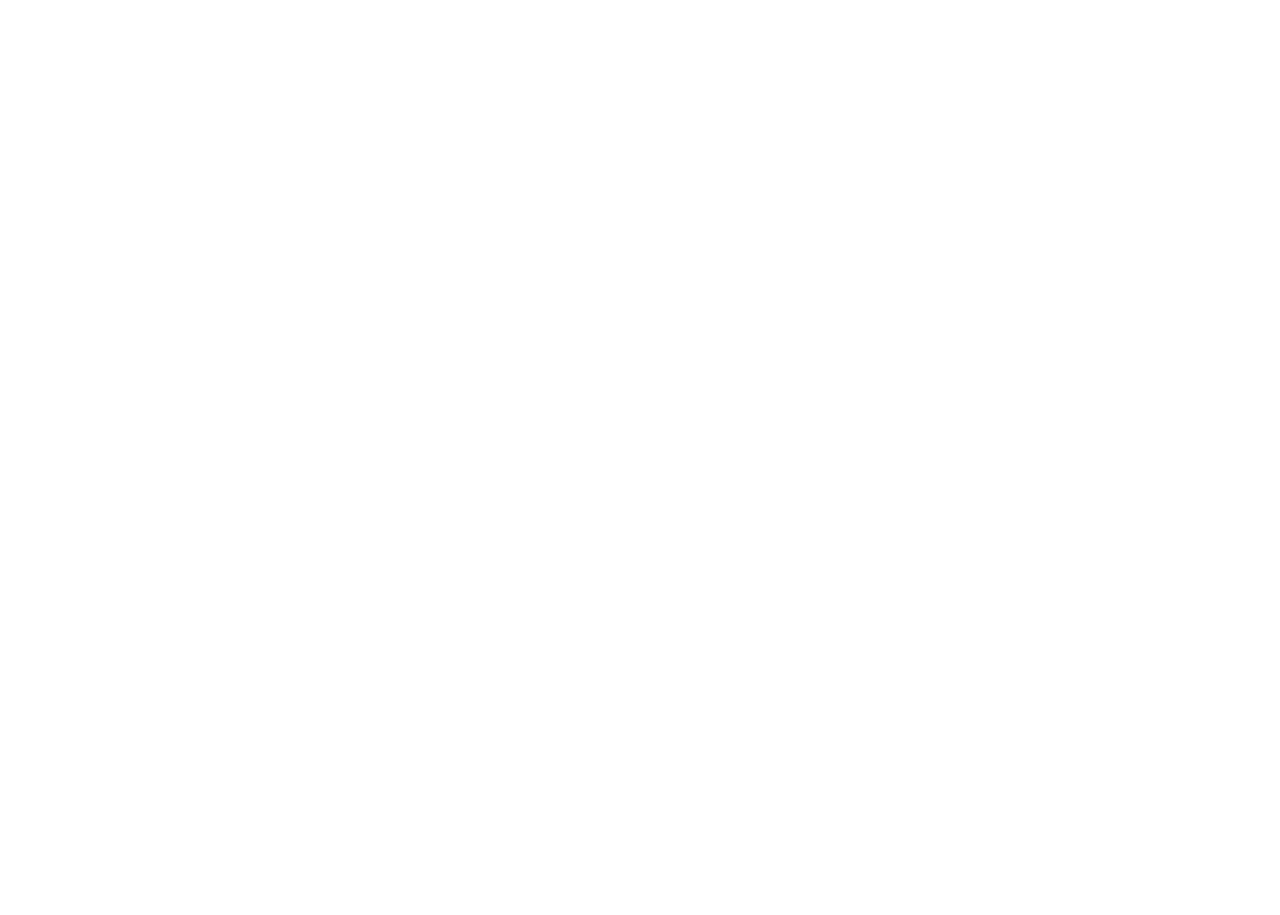
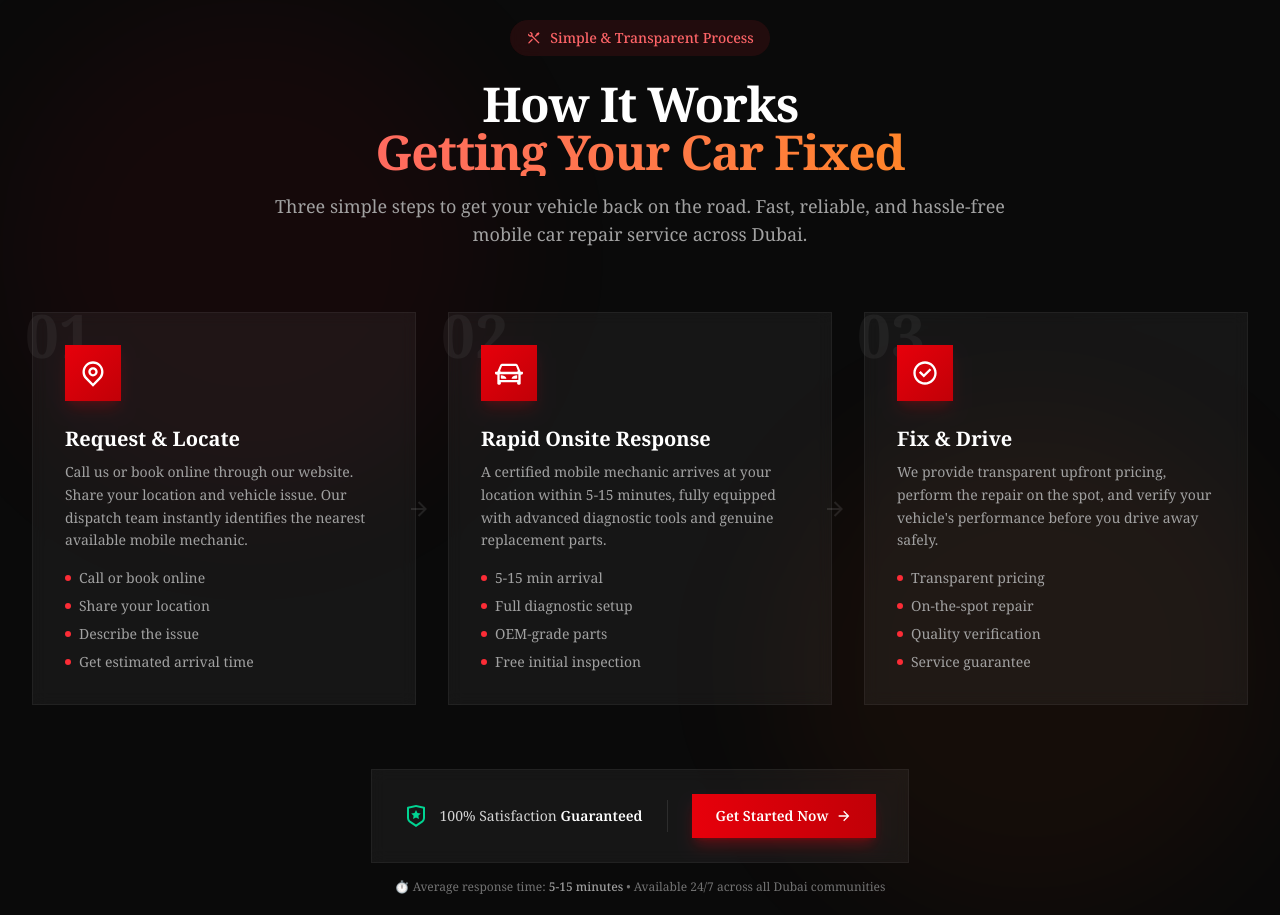
Before and after one commit to imam-hossain-wd/fixgo-car-repair-dubai, a Next.js app: page / in a window 1280 px wide. Shown: the part 800-1715 px from the top of the page. Before the commit the page ends 800 px from the top, so only its background shows below. Built offline with nearby package versions, Linux system fonts and the light colour scheme.

Commit message:
added how it works section

```diff
--- a/Pages/HomePage/HomePage.tsx
+++ b/Pages/HomePage/HomePage.tsx
@@ -1,10 +1,12 @@
 import Hero from "@/components/View/Hero/Hero";
+import HowItWorks from "@/components/View/HowItWorks/HowItWorks";
 
 
 export default function HomePage() {
     return (
         <div>
             <Hero />
+            <HowItWorks />
         </div>
     )
 }
--- /dev/null
+++ b/components/View/HowItWorks/HowItWorks.tsx
@@ -0,0 +1,171 @@
+"use client";
+
+import {
+  RiMapPinLine,
+  RiCarLine,
+  RiCheckboxCircleLine,
+  RiArrowRightLine,
+  RiRoadsterLine,
+  RiToolsLine,
+  RiShieldStarLine
+} from "@remixicon/react";
+import Link from "next/link";
+
+const HowItWorks = () => {
+  const steps = [
+    {
+      number: "01",
+      icon: RiMapPinLine,
+      title: "Request & Locate",
+      description: "Call us or book online through our website. Share your location and vehicle issue. Our dispatch team instantly identifies the nearest available mobile mechanic.",
+      details: [
+        "Call or book online",
+        "Share your location",
+        "Describe the issue",
+        "Get estimated arrival time"
+      ]
+    },
+    {
+      number: "02",
+      icon: RiRoadsterLine,
+      title: "Rapid Onsite Response",
+      description: "A certified mobile mechanic arrives at your location within 5-15 minutes, fully equipped with advanced diagnostic tools and genuine replacement parts.",
+      details: [
+        "5-15 min arrival",
+        "Full diagnostic setup",
+        "OEM-grade parts",
+        "Free initial inspection"
+      ]
+    },
+    {
+      number: "03",
+      icon: RiCheckboxCircleLine,
+      title: "Fix & Drive",
+      description: "We provide transparent upfront pricing, perform the repair on the spot, and verify your vehicle's performance before you drive away safely.",
+      details: [
+        "Transparent pricing",
+        "On-the-spot repair",
+        "Quality verification",
+        "Service guarantee"
+      ]
+    }
+  ];
+
+  return (
+    <section className="relative overflow-hidden bg-neutral-950 py-5">
+      {/* Background Decorations */}
+      <div className="absolute inset-0">
+        <div className="absolute left-0 top-0 h-[500px] w-[500px] rounded-full bg-red-600/5 blur-3xl" />
+        <div className="absolute bottom-0 right-0 h-[500px] w-[500px] rounded-full bg-orange-600/5 blur-3xl" />
+      </div>
+
+      <div className="relative mx-auto max-w-7xl px-4 sm:px-6 lg:px-8">
+        {/* Section Header */}
+        <div className="mx-auto max-w-3xl text-center">
+          {/* Badge */}
+          <div className="inline-flex items-center gap-2 rounded-full bg-red-500/10 px-4 py-2 text-sm font-medium text-red-400 backdrop-blur-sm">
+            <RiToolsLine className="h-4 w-4" />
+            Simple & Transparent Process
+          </div>
+
+          <h2 className="mt-6 font-serif text-3xl font-bold tracking-tight text-white sm:text-4xl lg:text-5xl">
+            How It Works
+            <span className="block bg-gradient-to-r from-red-400 to-orange-400 bg-clip-text text-transparent">
+              Getting Your Car Fixed
+            </span>
+          </h2>
+
+          <p className="mt-4 text-lg text-neutral-400">
+            Three simple steps to get your vehicle back on the road. Fast, reliable,
+            and hassle-free mobile car repair service across Dubai.
+          </p>
+        </div>
+
+        {/* Steps Grid */}
+        <div className="mt-16 grid gap-8 md:grid-cols-2 lg:grid-cols-3">
+          {steps.map((step, index) => {
+            const Icon = step.icon;
+            const isLast = index === steps.length - 1;
+
+            return (
+              <div
+                key={step.number}
+                className="group relative flex flex-col rounded-2xl border border-white/5 bg-white/5 p-8 backdrop-blur-sm transition-all duration-300 hover:border-red-500/30 hover:bg-white/10 hover:shadow-xl hover:shadow-red-500/5"
+              >
+                {/* Step Number - Top Left */}
+                <div className="absolute -left-2 -top-2 text-6xl font-bold text-white/5 transition-colors duration-300 group-hover:text-red-500/20">
+                  {step.number}
+                </div>
+
+                {/* Icon */}
+                <div className="relative mb-6 inline-flex h-14 w-14 items-center justify-center rounded-xl bg-gradient-to-br from-red-600 to-red-700 shadow-lg shadow-red-600/20">
+                  <Icon className="h-7 w-7 text-white" />
+                </div>
+
+                {/* Content */}
+                <div className="relative z-10">
+                  <h3 className="text-xl font-bold text-white">
+                    {step.title}
+                  </h3>
+                  <p className="mt-2 text-sm leading-relaxed text-neutral-400">
+                    {step.description}
+                  </p>
+
+                  {/* Details List */}
+                  <ul className="mt-4 space-y-2">
+                    {step.details.map((detail) => (
+                      <li
+                        key={detail}
+                        className="flex items-center gap-2 text-sm text-neutral-400"
+                      >
+                        <span className="inline-block h-1.5 w-1.5 rounded-full bg-red-500" />
+                        {detail}
+                      </li>
+                    ))}
+                  </ul>
+                </div>
+
+                {/* Arrow Connector for Desktop */}
+                {!isLast && (
+                  <div className="absolute -right-4 top-1/2 hidden -translate-y-1/2 lg:block">
+                    <RiArrowRightLine className="h-6 w-6 text-white/10" />
+                  </div>
+                )}
+
+                {/* Bottom Border Accent */}
+                <div className="absolute bottom-0 left-0 h-0.5 w-0 bg-gradient-to-r from-red-600 to-orange-500 transition-all duration-500 group-hover:w-full" />
+              </div>
+            );
+          })}
+        </div>
+
+        {/* Bottom CTA */}
+        <div className="mt-16 text-center">
+          <div className="inline-flex flex-wrap items-center justify-center gap-6 rounded-2xl border border-white/5 bg-white/5 px-8 py-6 backdrop-blur-sm">
+            <div className="flex items-center gap-3">
+              <RiShieldStarLine className="h-6 w-6 text-emerald-400" />
+              <span className="text-sm text-neutral-300">
+                100% Satisfaction <span className="font-semibold text-white">Guaranteed</span>
+              </span>
+            </div>
+            <div className="hidden h-8 w-px bg-white/10 lg:block" />
+            <Link
+              href="/contact"
+              className="group inline-flex items-center gap-2 rounded-lg bg-gradient-to-r from-red-600 to-red-700 px-6 py-3 text-sm font-semibold text-white shadow-lg shadow-red-600/30 transition-all duration-300 hover:scale-105 hover:shadow-red-600/50"
+            >
+              <span>Get Started Now</span>
+              <RiArrowRightLine className="h-4 w-4 transition-transform duration-300 group-hover:translate-x-1" />
+            </Link>
+          </div>
+
+          <p className="mt-4 text-xs text-neutral-500">
+            ⏱️ Average response time: <span className="font-medium text-neutral-400">5-15 minutes</span> •
+            Available 24/7 across all Dubai communities
+          </p>
+        </div>
+      </div>
+    </section>
+  );
+};
+
+export default HowItWorks;
```
